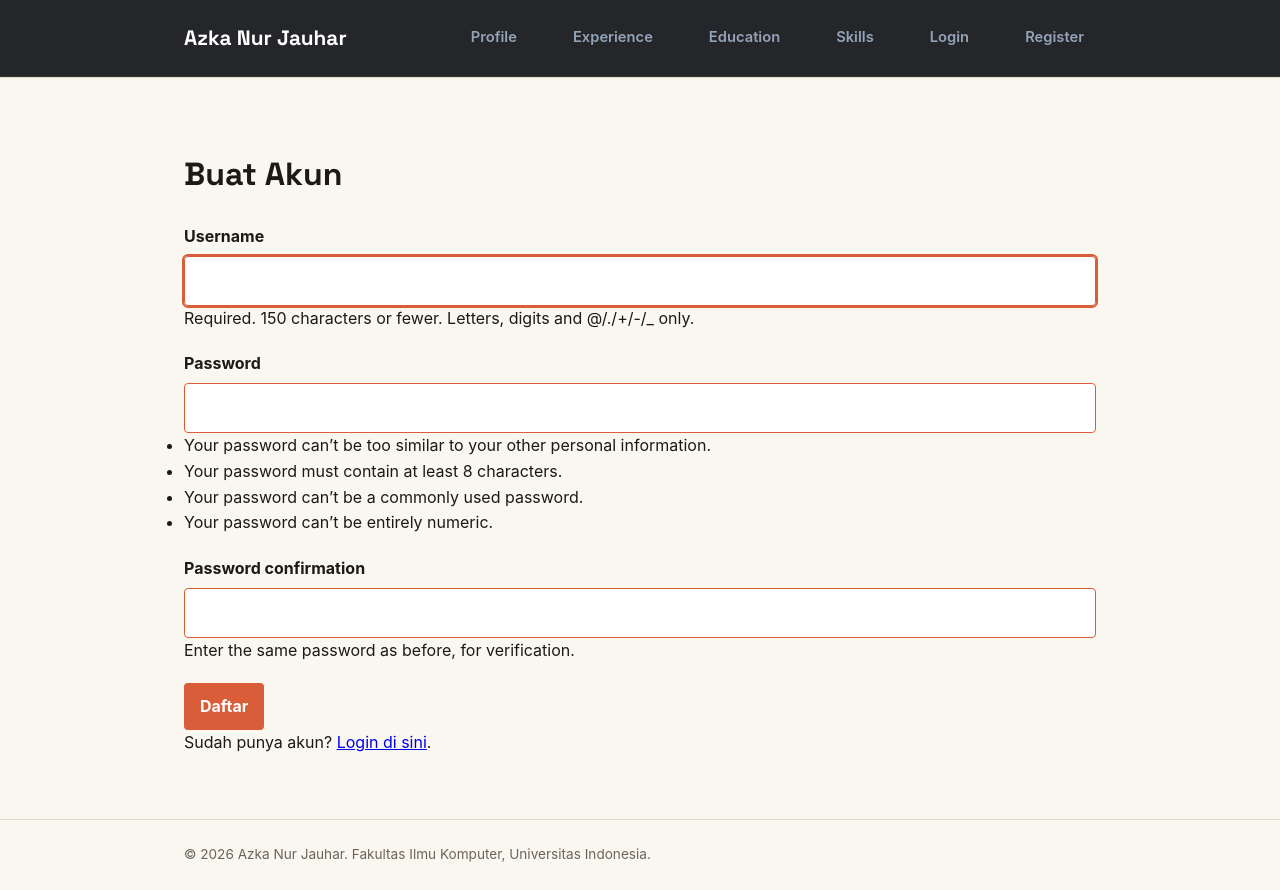
After one commit to Otsukaax/myportofolio, a Django app: page /register/ in a window 1280 px wide. The commit adds this page. Run offline with Django 5.2, Linux system fonts and the light colour scheme.

Commit message:
Tutorial 4

```diff
--- a/main/models.py
+++ b/main/models.py
@@ -1,4 +1,5 @@
 import uuid
+from django.contrib.auth.models import User
 from django.db import models
 
 
@@ -19,6 +20,7 @@ class Experience(models.Model):
     thumbnail = models.URLField(blank=True, null=True)
     started_at = models.DateTimeField(auto_now_add=True)
     ended_at = models.DateTimeField(blank=True, null=True)
+    starred_by = models.ManyToManyField(User, related_name="starred_experiences", blank=True)
 
     def __str__(self):
         return self.title
@@ -43,6 +45,7 @@ class Education(models.Model):
     gpa = models.DecimalField(max_digits=3, decimal_places=2, blank=True, null=True)
     started_at = models.DateField()
     ended_at = models.DateField(blank=True, null=True)
+    starred_by = models.ManyToManyField(User, related_name="starred_educations", blank=True)
 
     def __str__(self):
         return f"{self.degree} - {self.institution}"
--- a/main/urls.py
+++ b/main/urls.py
@@ -11,6 +11,11 @@ from main.views import (
     update_experience,
     delete_experience,
     get_experience_json,
+    register,
+    login_user,
+    logout_user,
+    toggle_experience_star,
+    toggle_education_star,
 )
 
 app_name = "main"
@@ -26,4 +31,9 @@ urlpatterns = [
     path("experience/<uuid:experience_id>/update/", update_experience, name="update_experience"),
     path("experience/<uuid:experience_id>/delete/", delete_experience, name="delete_experience"),
     path("api/experience/", get_experience_json, name="get_experience_json"),
+    path("register/", register, name="register"),
+    path("login/", login_user, name="login"),
+    path("logout/", logout_user, name="logout"),
+    path("experience/<uuid:experience_id>/star/", toggle_experience_star, name="toggle_experience_star"),
+    path("education/<uuid:education_id>/star/", toggle_education_star, name="toggle_education_star"),
 ]
--- a/main/views.py
+++ b/main/views.py
@@ -1,5 +1,11 @@
+import datetime
+
 from django.contrib import messages
+from django.contrib.auth import login, logout
+from django.contrib.auth.decorators import login_required
+from django.contrib.auth.forms import AuthenticationForm, UserCreationForm
 from django.core import serializers
+from django.core.exceptions import PermissionDenied
 from django.http import HttpResponse
 from django.shortcuts import get_object_or_404, redirect, render
 
@@ -8,6 +14,7 @@ from main.models import Education, Experience, Mahasiswa
 
 
 def show_main(request):
+    last_login = request.COOKIES.get("last_login", "Belum ada sesi login / Cookie tidak ditemukan")
     context = {
         "name": "Azka Nur Jauhar",
         "npm": "2506612410",
@@ -17,6 +24,7 @@ def show_main(request):
             "Learning, and Software Engineering."
         ),
         "mahasiswa_list": Mahasiswa.objects.all(),
+        "last_login": last_login,
     }
     return render(request, "index.html", context)
 
@@ -28,7 +36,7 @@ def get_experience_json(request):
     if title_query:
         experience_list = experience_list.filter(title__icontains=title_query)
 
-    experience_json = serializers.serialize("json", experience_list)
+    experience_json = serializers.serialize("json", experience_list, use_natural_foreign_keys=True)
     return HttpResponse(experience_json, content_type="application/json")
 
 
@@ -50,7 +58,10 @@ def show_experience(request):
     return render(request, "experience.html", context)
 
 
+@login_required(login_url="/login/")
 def create_experience(request):
+    if not request.user.is_superuser:
+        raise PermissionDenied
     form = ExperienceForm(request.POST or None)
 
     if request.method == "POST" and form.is_valid():
@@ -65,7 +76,10 @@ def create_experience(request):
     return render(request, "experience_form.html", context)
 
 
+@login_required(login_url="/login/")
 def update_experience(request, experience_id):
+    if not request.user.is_superuser:
+        raise PermissionDenied
     experience_item = get_object_or_404(Experience, pk=experience_id)
     form = ExperienceForm(request.POST or None, instance=experience_item)
 
@@ -82,7 +96,10 @@ def update_experience(request, experience_id):
     return render(request, "experience_form.html", context)
 
 
+@login_required(login_url="/login/")
 def delete_experience(request, experience_id):
+    if not request.user.is_superuser:
+        raise PermissionDenied
     experience_item = get_object_or_404(Experience, pk=experience_id)
 
     if request.method == "POST":
@@ -100,7 +117,7 @@ def get_education_json(request):
     if search_query:
         education_list = education_list.filter(institution__icontains=search_query)
 
-    education_json = serializers.serialize("json", education_list)
+    education_json = serializers.serialize("json", education_list, use_natural_foreign_keys=True)
     return HttpResponse(education_json, content_type="application/json")
 
 
@@ -123,7 +140,10 @@ def show_education(request):
     return render(request, "education.html", context)
 
 
+@login_required(login_url="/login/")
 def create_education(request):
+    if not request.user.is_superuser:
+        raise PermissionDenied
     form = EducationForm(request.POST or None)
 
     if request.method == "POST" and form.is_valid():
@@ -138,7 +158,10 @@ def create_education(request):
     return render(request, "education_form.html", context)
 
 
+@login_required(login_url="/login/")
 def delete_education(request, education_id):
+    if not request.user.is_superuser:
+        raise PermissionDenied
     education_item = get_object_or_404(Education, pk=education_id)
 
     if request.method == "POST":
@@ -147,3 +170,63 @@ def delete_education(request, education_id):
         return redirect("main:show_education")
 
     return redirect("main:show_education")
+
+
+def register(request):
+    form = UserCreationForm(request.POST or None)
+
+    if request.method == "POST" and form.is_valid():
+        form.save()
+        messages.success(request, "Akun berhasil dibuat. Silakan login.")
+        return redirect("main:login")
+
+    context = {
+        "name": "Azka Nur Jauhar",
+        "form": form,
+    }
+    return render(request, "register.html", context)
+
+
+def login_user(request):
+    form = AuthenticationForm(request, data=request.POST or None)
+
+    if request.method == "POST" and form.is_valid():
+        login(request, form.get_user())
+        response = redirect("main:show_main")
+        response.set_cookie("last_login", str(datetime.datetime.now().strftime("%Y-%m-%d %H:%M:%S")))
+        return response
+
+    context = {
+        "name": "Azka Nur Jauhar",
+        "form": form,
+    }
+    return render(request, "login.html", context)
+
+
+def logout_user(request):
+    logout(request)
+    response = redirect("main:show_main")
+    response.delete_cookie("last_login")
+    return response
+
+
+@login_required(login_url="/login/")
+def toggle_experience_star(request, experience_id):
+    experience_item = get_object_or_404(Experience, pk=experience_id)
+    if request.method == "POST":
+        if request.user in experience_item.starred_by.all():
+            experience_item.starred_by.remove(request.user)
+        else:
+            experience_item.starred_by.add(request.user)
+    return redirect("main:show_experience")
+
+
+@login_required(login_url="/login/")
+def toggle_education_star(request, education_id):
+    education_item = get_object_or_404(Education, pk=education_id)
+    if request.method == "POST":
+        if request.user in education_item.starred_by.all():
+            education_item.starred_by.remove(request.user)
+        else:
+            education_item.starred_by.add(request.user)
+    return redirect("main:show_education")
--- a/portofolio/settings.py
+++ b/portofolio/settings.py
@@ -69,6 +69,7 @@ TEMPLATES = [
         'APP_DIRS': True,
         'OPTIONS': {
             'context_processors': [
+                'django.template.context_processors.debug',
                 'django.template.context_processors.request',
                 'django.contrib.auth.context_processors.auth',
                 'django.contrib.messages.context_processors.messages',
--- a/static/css/style.css
+++ b/static/css/style.css
@@ -64,9 +64,11 @@ h1,
 .site-header nav {
     display: flex;
     gap: 2rem;
+    align-items: center;
 }
 
-.site-header nav a {
+.site-header nav a,
+.site-header nav .nav-user {
     color: var(--ink);
     text-decoration: none;
     font-size: 0.95rem;
@@ -109,7 +111,8 @@ h1,
     font-weight: 700;
 }
 
-.site-header nav a {
+.site-header nav a,
+.site-header nav .nav-user {
     color: var(--cyber-text-body);
     text-decoration: none;
     font-size: 0.92rem;
--- a/templates/base.html
+++ b/templates/base.html
@@ -10,7 +10,7 @@
     <link
         href="https://fonts.googleapis.com/css2?family=Plus+Jakarta+Sans:wght@400;500;600;700;800&family=Space+Grotesk:wght@500;700&display=swap"
         rel="stylesheet">
-    <link rel="stylesheet" href="{% static 'css/style.css' %}">
+    <link rel="stylesheet" href="{% static 'css/style.css' %}?v=1.1">
     {% block meta %}
     {% endblock meta %}
 </head>
@@ -24,6 +24,13 @@
                 <a href="{% url 'main:show_experience' %}">Experience</a>
                 <a href="{% url 'main:show_education' %}">Education</a>
                 <a href="{% url 'main:show_main' %}#skills">Skills</a>
+                {% if user.is_authenticated %}
+                <span class="nav-user">{{ user.username }}</span>
+                <a href="{% url 'main:logout' %}">Logout</a>
+                {% else %}
+                <a href="{% url 'main:login' %}">Login</a>
+                <a href="{% url 'main:register' %}">Register</a>
+                {% endif %}
             </nav>
         </div>
     </header>
--- a/templates/index.html
+++ b/templates/index.html
@@ -29,6 +29,12 @@
                         <span class="cyber-meta-pill"><strong>NPM:</strong> {{ npm }}</span>
                         <span class="cyber-meta-pill"><strong>Program:</strong> {{ study_program }}</span>
                     </div>
+
+                    {% if user.is_authenticated %}
+                    <div class="cyber-meta-pills" style="margin-top: -1.25rem;">
+                        <span class="cyber-meta-pill"><strong>Terakhir Login:</strong> {{ last_login }}</span>
+                    </div>
+                    {% endif %}
 
                     <!-- Call To Action Buttons -->
                     <div class="cyber-cta-group">
--- /dev/null
+++ b/templates/register.html
@@ -0,0 +1,41 @@
+{% extends "base.html" %}
+
+{% block meta %}
+    <title>Register - {{ name }}</title>
+{% endblock meta %}
+
+{% block content %}
+    <main>
+        <section class="experience-section">
+            <div class="container">
+                <h1>Buat Akun</h1>
+                <form method="post" action="{% url 'main:register' %}" class="project-form">
+                    {% csrf_token %}
+
+                    {% for error in form.non_field_errors %}
+                        <p class="form-error">{{ error }}</p>
+                    {% endfor %}
+
+                    {% for field in form %}
+                        <div class="form-group">
+                            <label for="{{ field.id_for_label }}">{{ field.label }}</label>
+                            {{ field }}
+
+                            {% if field.help_text %}
+                                <div class="form-help">{{ field.help_text }}</div>
+                            {% endif %}
+
+                            {% for error in field.errors %}
+                                <p class="form-error">{{ error }}</p>
+                            {% endfor %}
+                        </div>
+                    {% endfor %}
+
+                    <button type="submit" class="button">Daftar</button>
+                </form>
+
+                <p>Sudah punya akun? <a href="{% url 'main:login' %}">Login di sini</a>.</p>
+            </div>
+        </section>
+    </main>
+{% endblock content %}
```
Also changed, not shown: other parts of static/css/style.css (+30 -0 lines), templates/components/education_star.html (added, +18 -0 lines), templates/components/experience_star.html (added, +18 -0 lines), templates/education.html (+9 -0 lines), templates/experience.html (+8 -0 lines), templates/login.html (added, +42 -0 lines), main/migrations/0004_education_starred_by_experience_starred_by.py (added).
